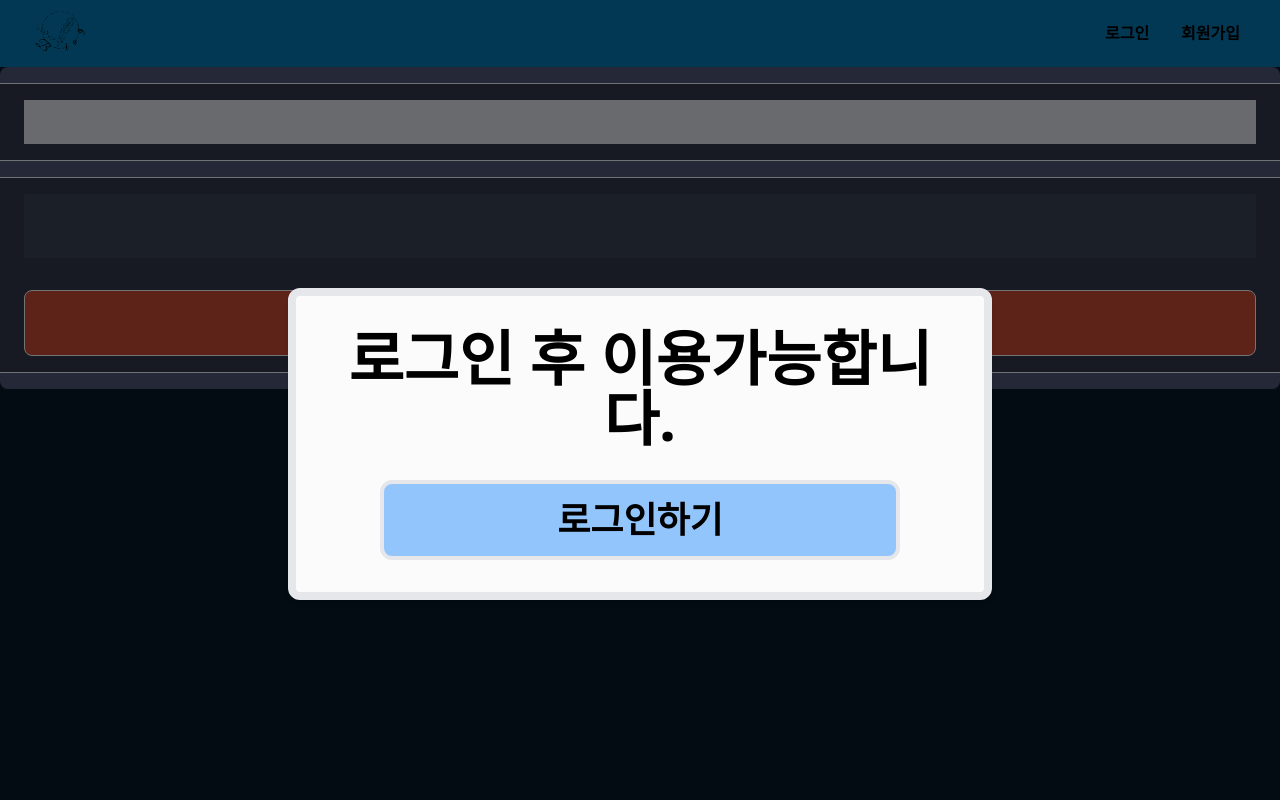
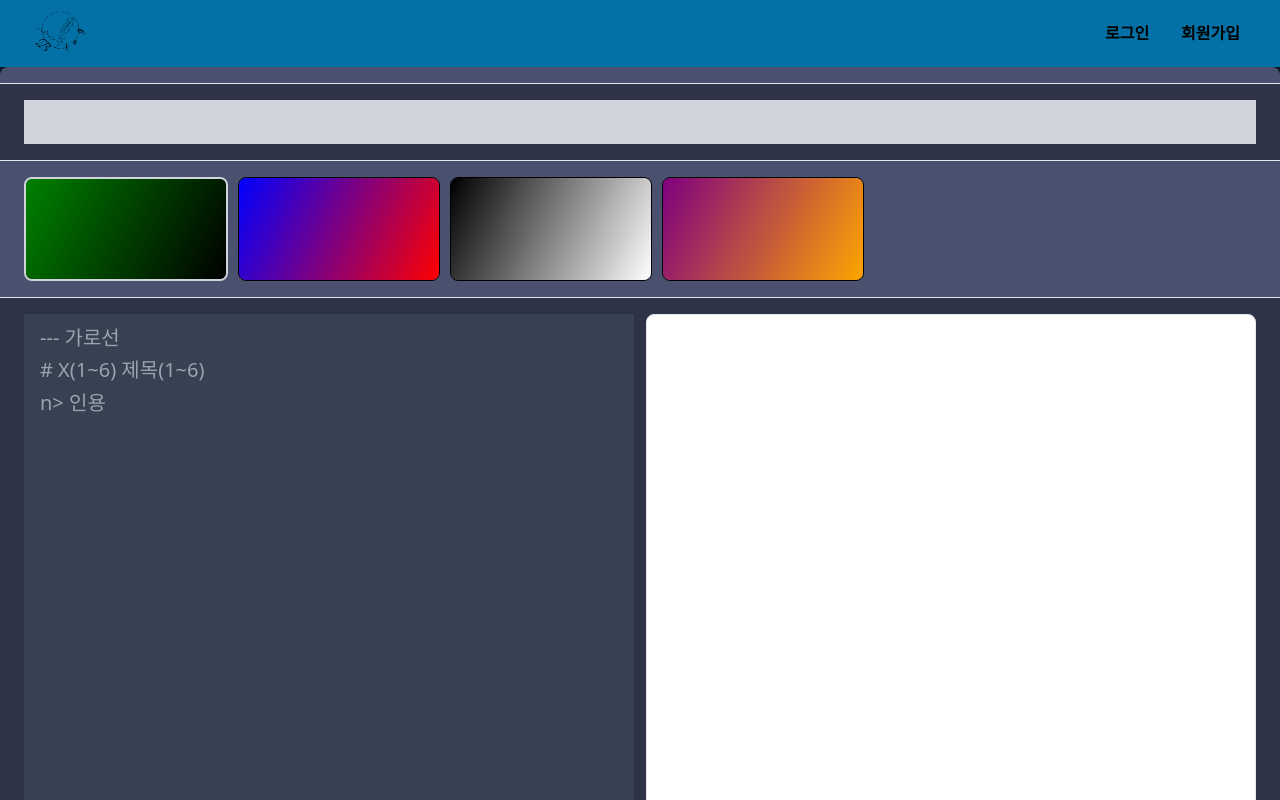
Before and after one commit to hanyeong0815/blog-front, a React (Vite) app: page /1/post in a window 1280 px wide. Shown: the top 800 px of the page. Built offline with nearby package versions, Linux system fonts and the light colour scheme; no server answers.

Commit message:
feat(board): post page feature markdown

```diff
--- a/package.json
+++ b/package.json
@@ -9,6 +9,7 @@
     "preview": "vite preview"
   },
   "dependencies": {
+    "@tailwindcss/typography": "^0.5.15",
     "@tanstack/react-query": "^4.24.4",
     "axios": "^0.27.2",
     "date-fns": "^3.6.0",
@@ -18,7 +19,9 @@
     "react-cookie": "^4.1.1",
     "react-dom": "^18.2.0",
     "react-icons": "^4.4.0",
+    "react-markdown": "^9.0.1",
     "react-router-dom": "^6.4.2",
+    "remark-gfm": "^4.0.0",
     "zustand": "^3.7.2"
   },
   "devDependencies": {
--- /dev/null
+++ b/src/components/board/CanvasImages.tsx
@@ -0,0 +1,68 @@
+import { FunctionComponent as FC, useEffect, useRef } from "react";
+
+const CanvasImages: FC = () => {
+  const canvasRef = useRef<HTMLCanvasElement | null>(null);
+
+  // 사각형 모양으로 색깔을 섞는 함수
+  const drawColoredRectangles = (ctx: CanvasRenderingContext2D) => {
+    // 첫 번째 사각형: 초록색과 검은색
+    const gradient1 = ctx.createLinearGradient(0, 0, 40, 20);
+    gradient1.addColorStop(0, "green");
+    gradient1.addColorStop(1, "yellow");
+    ctx.fillStyle = gradient1;
+    ctx.fillRect(0, 0, 40, 20);
+
+    // 두 번째 사각형: 파란색과 빨간색
+    const gradient2 = ctx.createLinearGradient(50, 0, 90, 20);
+    gradient2.addColorStop(0, "blue");
+    gradient2.addColorStop(1, "red");
+    ctx.fillStyle = gradient2;
+    ctx.fillRect(50, 0, 40, 20);
+
+    // 세 번째 사각형:
+    const gradient3 = ctx.createLinearGradient(100, 0, 140, 20);
+    gradient3.addColorStop(0, "black");
+    gradient3.addColorStop(1, "white");
+    ctx.fillStyle = gradient3;
+    ctx.fillRect(100, 0, 40, 20);
+
+    // 네 번째 사각형: 검은색과 흰색
+    const gradient4 = ctx.createLinearGradient(100, 0, 140, 20);
+    gradient4.addColorStop(0, "black");
+    gradient4.addColorStop(1, "white");
+    ctx.fillStyle = gradient4;
+    ctx.fillRect(100, 0, 40, 20);
+  };
+
+  useEffect(() => {
+    const canvas = canvasRef.current;
+    if (canvas) {
+      const ctx = canvas.getContext("2d");
+      let animationFrameId: number;
+
+      const render = (time: number) => {
+        if (ctx) {
+          ctx.clearRect(0, 0, canvas.width, canvas.height); // 캔버스 초기화
+          drawColoredRectangles(ctx); // 정적인 사각형 이미지 그리기
+        }
+        animationFrameId = requestAnimationFrame(render);
+      };
+      render(0);
+
+      return () => {
+        cancelAnimationFrame(animationFrameId);
+      };
+    }
+  }, []);
+
+  return (
+    <canvas
+      ref={canvasRef}
+      width={200}
+      height={20}
+      className="border border-solid border-black"
+    />
+  );
+};
+
+export default CanvasImages;
--- a/src/components/home/BoardListComponent.tsx
+++ b/src/components/home/BoardListComponent.tsx
@@ -32,8 +32,8 @@ const BoardListComponent: FC<BoardListComponentProps> = (props) => {
   }, [divRef.current?.offsetWidth]); // width 변경 시 height 업데이트
   return (
     <div className="flex flex-col gap-1 w-full border rounded-md p-4 bg-main">
-      {boardList?.length !== 0 ? (
-        boardList!.map((board, index) => {
+      {boardList?.length !== 0 || boardList !== undefined ? (
+        boardList?.map((board, index) => {
           return (
             <Link to={`/${domain}/${board.boardId}`} key={board.boardId}>
               <div key={board.boardId} className="flex flex-row">
--- a/src/pages/board/BoardPostPage.tsx
+++ b/src/pages/board/BoardPostPage.tsx
@@ -1,44 +1,24 @@
+import ReactMarkdown from "react-markdown";
+import remarkGfm from "remark-gfm";
+import { useCallback, useRef, useState, useLayoutEffect } from "react";
+import { useNavigate, useParams } from "react-router-dom";
 import api from "@/api/AxiosInstance";
-import BoardLayout from "@components/layout/BoardLayout";
 import Layout from "@components/layout/Layout";
-import { boardUpdateData } from "@models/board/BoardDetailView";
-import category from "@models/category/Category";
 import useAuth from "@store/auth/useAuth";
-import StorageManager from "@utils/common/storage";
-import axios from "axios";
-import { useCallback, useLayoutEffect, useRef, useState } from "react";
-import { useNavigate, useParams } from "react-router-dom";
+import CanvasImageButtons from "@styles/button/CanvasImageButton";
 
 const BoardPostPage = () => {
   const { boardId } = useParams();
-  const { isAuthenticated, authUser, setIsUnSignWarningOpen } = useAuth();
-
-  const categoryUrl = "http://localhost:8100/category";
-
+  const { authUser } = useAuth();
   const navi = useNavigate();
 
   const categoryRef = useRef<HTMLSelectElement | null>(null);
   const titleRef = useRef<HTMLInputElement | null>(null);
   const contentRef = useRef<HTMLTextAreaElement | null>(null);
 
-  const [categoryList, setCategoryList] = useState<category[]>();
-  const [board, setBoard] = useState<boardUpdateData>();
-
-  useLayoutEffect(() => {
-    if (!isAuthenticated) {
-      setIsUnSignWarningOpen(true);
-    }
-
-    axios
-      .get(categoryUrl)
-      .then(({ data }) => data)
-      .then((reponse: category[]) => {
-        setCategoryList(reponse);
-      })
-      .catch((err) => {
-        console.error(err);
-      });
-  }, []);
+  const [markdownContent, setMarkdownContent] = useState<string>("");
+  const [board, setBoard] = useState<{ title?: string }>({});
+  const [selectImg, setSelectImg] = useState<number>(1);
 
   useLayoutEffect(() => {
     if (boardId === undefined) return;
@@ -48,36 +28,16 @@ const BoardPostPage = () => {
     api
       .get(url)
       .then(({ data }) => data)
-      .then((response: boardUpdateData) => {
+      .then((response) => {
         setBoard(response);
       })
       .catch((err) => {
         console.error(err);
       });
-  }, []);
-
-  const handleInputChange = (e: React.ChangeEvent<HTMLInputElement>) => {
-    setBoard((board) => ({
-      content: board?.content ?? contentRef.current?.value ?? "",
-      category: board?.category ?? categoryRef.current?.value ?? "",
-      title: e.target.value,
-    }));
-  };
+  }, [authUser, boardId]);
 
   const handleTextareaChange = (e: React.ChangeEvent<HTMLTextAreaElement>) => {
-    setBoard((board) => ({
-      content: e.target.value,
-      category: board?.category ?? categoryRef.current?.value ?? "",
-      title: board?.title ?? titleRef.current?.value ?? "",
-    }));
-  };
-
-  const handleSelectChange = (e: React.ChangeEvent<HTMLSelectElement>) => {
-    setBoard((board) => ({
-      content: board?.content ?? contentRef.current?.value ?? "",
-      category: e.target.value,
-      title: board?.title ?? titleRef.current?.value ?? "",
-    }));
+    setMarkdownContent(e.target.value);
   };
 
   const post = useCallback(() => {
@@ -105,29 +65,49 @@ const BoardPostPage = () => {
       .catch((err) => {
         console.error(err);
       });
-  }, []);
+  }, [authUser?.username, authUser?.nickname, boardId, navi]);
 
   return (
     <Layout>
       <div className="flex flex-col gap-4 py-4 bg-comment-bg w-full h-full rounded-lg">
-        <div className="flex flex-row gap-4 px-6 py-4 bg-board-post-bg border-y">
+        <div className="flex flex-row gap-4 h-full px-6 py-4 bg-board-post-bg border-y">
           <input
             type="text"
             ref={titleRef}
             value={board?.title ?? ""}
-            onChange={handleInputChange}
+            onChange={(e) => setBoard({ title: e.target.value })}
             className="px-2 py-2 w-full bg-gray-300 text-xl"
             spellCheck={false}
           />
         </div>
+        <div className="px-6">
+          <CanvasImageButtons
+            selectImg={selectImg}
+            setSelectImg={setSelectImg}
+          />
+        </div>
         <div className="flex flex-col gap-8 px-6 py-4 bg-board-post-bg border-y h-full">
-          <textarea
-            ref={contentRef}
-            value={board?.content ?? ""}
-            onChange={handleTextareaChange}
-            className="resize-none px-2 py-1 text-xl text-gray-200 bg-gray-700 w-full h-full"
-            spellCheck={false}
-          ></textarea>
+          <div className="flex flex-row gap-3">
+            <textarea
+              ref={contentRef}
+              rows={10}
+              value={markdownContent}
+              onChange={handleTextareaChange}
+              placeholder="--- 가로선
+# X(1~6) 제목(1~6)
+n> 인용"
+              className="resize-none px-4 py-2 text-xl text-gray-200 bg-gray-700 w-[50%] h-screen leading-relaxed"
+              spellCheck={false}
+            />
+            <div className="border p-4 bg-white w-[50%] rounded-lg prose prose-xl prose-h1:m-1 prose-h2:m-1 prose-h3:m-1 prose-h4:m-1 prose-h5:m-1 prose-h6:m-1 prose-blockquote:m-1 prose-blockquote:leading-3 prose-hr:m-2 prose-p:m-1 max-w-none">
+              <ReactMarkdown
+                className="w-full h-full whitespace-pre-line"
+                remarkPlugins={[remarkGfm]} // 줄바꿈을 강제하는 플러그인 추가
+              >
+                {markdownContent}
+              </ReactMarkdown>
+            </div>
+          </div>
           <button
             onClick={post}
             className="p-4 border rounded-lg text-2xl font-bold bg-[#BB4430]"
--- /dev/null
+++ b/src/styles/button/CanvasImageButton.tsx
@@ -0,0 +1,109 @@
+import React, { useRef, useEffect, FunctionComponent as FC } from "react";
+
+// 개별 버튼에 그라데이션 색상을 적용하는 컴포넌트
+const CanvasImageButton: React.FC<{
+  onClick: (canvas: HTMLCanvasElement) => void;
+  x: number;
+  colors: [string, string];
+  imgNumber: number;
+  selectImg: number;
+}> = ({ onClick, x, colors, imgNumber, selectImg }) => {
+  const canvasRef = useRef<HTMLCanvasElement>(null);
+
+  useEffect(() => {
+    const canvas = canvasRef.current;
+    if (canvas) {
+      const ctx = canvas.getContext("2d");
+      if (ctx) {
+        const gradient = ctx.createLinearGradient(0, 0, 200, 100);
+        gradient.addColorStop(0, colors[0]);
+        gradient.addColorStop(1, colors[1]);
+        ctx.fillStyle = gradient;
+        ctx.fillRect(0, 0, 200, 100); // 사각형 그리기
+      }
+    }
+  }, [colors]);
+
+  return (
+    <canvas
+      ref={canvasRef}
+      width={200}
+      height={100}
+      onClick={() => canvasRef.current && onClick(canvasRef.current)}
+      className={`border border-solid border-black cursor-pointer rounded-lg ${
+        selectImg === imgNumber ? "border-2 border-gray-300" : ""
+      }`}
+    />
+  );
+};
+
+// Canvas 이미지를 데이터 URL로 변환하는 함수
+const saveCanvasAsImage = (canvas: HTMLCanvasElement) => {
+  const dataUrl = canvas.toDataURL("image/png"); // 이미지를 PNG 포맷으로 데이터 URL로 변환
+  return dataUrl;
+};
+
+interface CanvasImageButtonsProps {
+  selectImg: number;
+  setSelectImg: React.Dispatch<React.SetStateAction<number>>;
+}
+
+// 미리보기 이미지 버튼들
+const CanvasImageButtons: FC<CanvasImageButtonsProps> = ({
+  selectImg,
+  setSelectImg,
+}) => {
+  const handleButtonClick = async (canvas: HTMLCanvasElement) => {
+    const dataUrl = saveCanvasAsImage(canvas); // canvas를 데이터 URL로 변환
+    console.log("데이터 URL:", dataUrl); // 데이터 URL 콘솔 출력 (업로드하기 전)
+
+    // 이미지 URL을 사용해 Open Graph 또는 다른 용도로 사용 가능
+  };
+
+  return (
+    <div style={{ display: "flex", gap: "10px" }}>
+      <CanvasImageButton
+        onClick={(evt) => {
+          handleButtonClick(evt);
+          setSelectImg(1);
+        }}
+        x={0}
+        colors={["green", "black"]}
+        imgNumber={1}
+        selectImg={selectImg}
+      />
+      <CanvasImageButton
+        onClick={(evt) => {
+          handleButtonClick(evt);
+          setSelectImg(2);
+        }}
+        x={50}
+        colors={["blue", "red"]}
+        imgNumber={2}
+        selectImg={selectImg}
+      />
+      <CanvasImageButton
+        onClick={(evt) => {
+          handleButtonClick(evt);
+          setSelectImg(3);
+        }}
+        x={100}
+        colors={["black", "white"]}
+        imgNumber={3}
+        selectImg={selectImg}
+      />
+      <CanvasImageButton
+        onClick={(evt) => {
+          handleButtonClick(evt);
+          setSelectImg(4);
+        }}
+        x={150}
+        colors={["purple", "orange"]}
+        imgNumber={4}
+        selectImg={selectImg}
+      />
+    </div>
+  );
+};
+
+export default CanvasImageButtons;
--- a/tailwind.config.js
+++ b/tailwind.config.js
@@ -92,5 +92,8 @@ module.exports = {
       "t-inner": "inset 0 7px 9px -7px rgba(0,0,0,0.4)",
     },
   },
-  plugins: [require("tailwind-scrollbar-hide")],
+  plugins: [
+    require("tailwind-scrollbar-hide"),
+    require("@tailwindcss/typography"),
+  ],
 };
```
Also changed, not shown: 1 other file (tests, documents, lock files or other folders).
